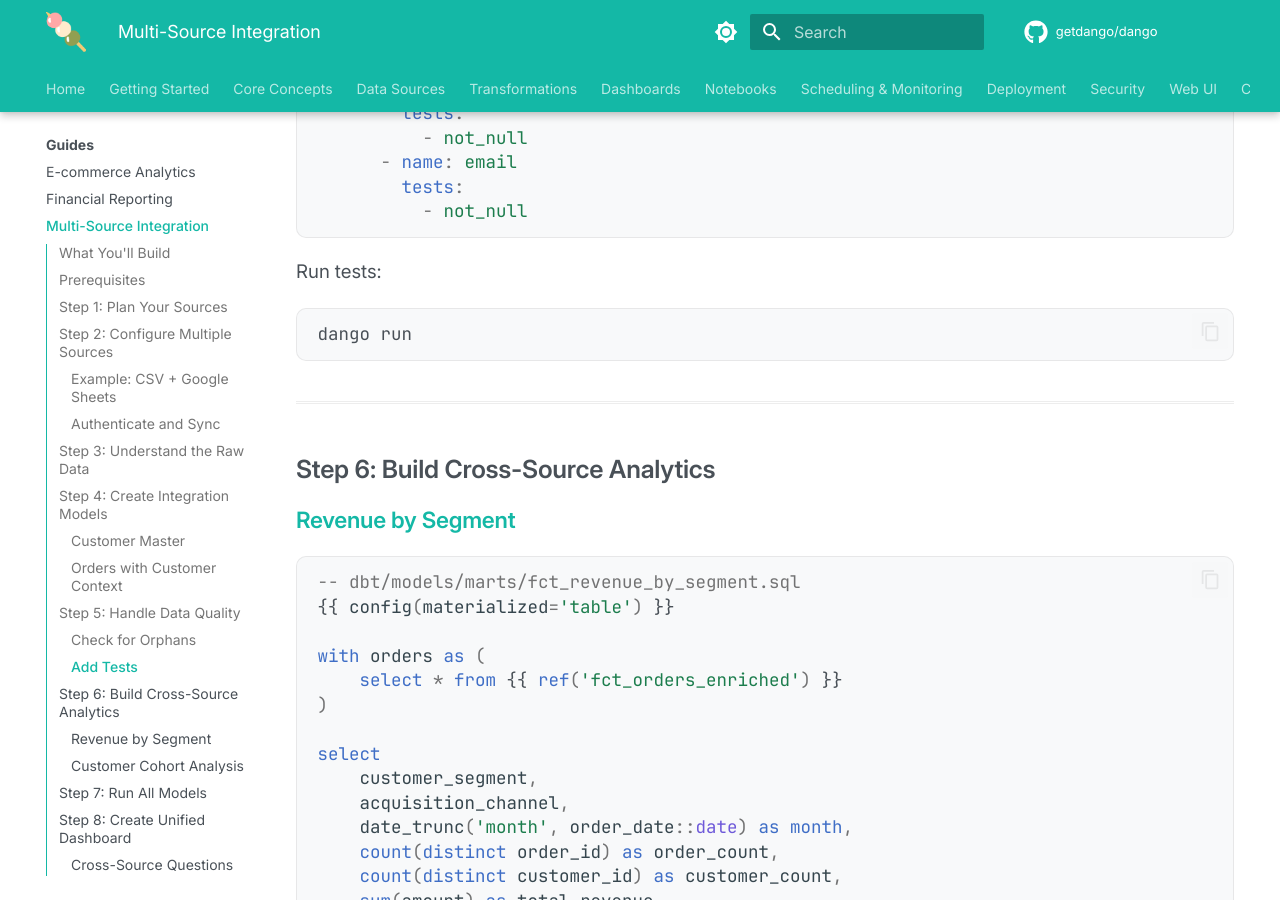
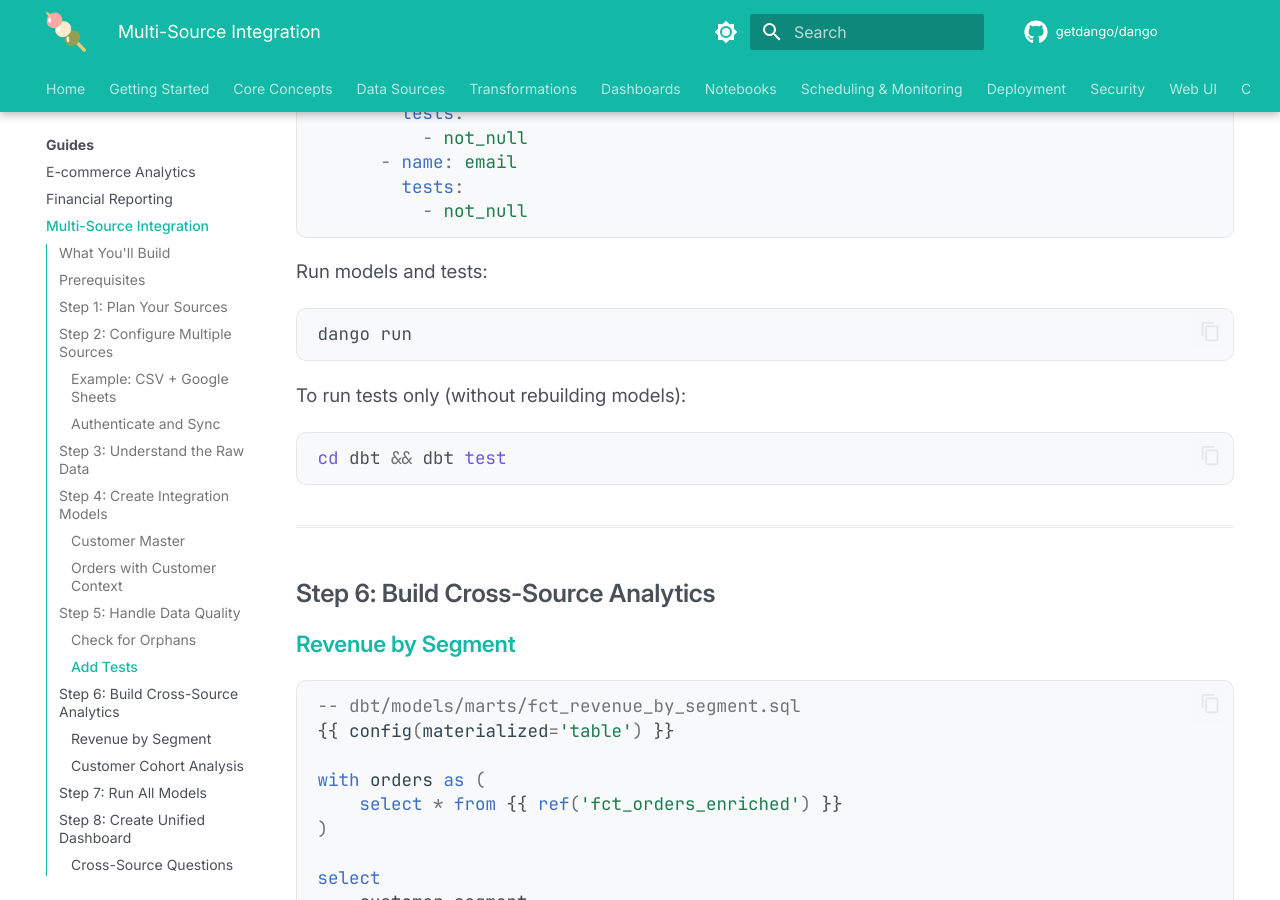
Before and after one commit to getdango/docs, an MkDocs documentation site: the page built from docs/guides/multi-source.md, in a window 1280 px wide and 900 px high, scrolled down 5843 px. Built offline with MkDocs 1.6.1 and Material for MkDocs 9.7.7, drawn with Linux system fonts in a browser that asks for light colours; comment, search, counter and statistics services are not loaded; the version menu is left out.

Commit message:
D16: fix review findings across 4 guides
- Add missing auth admonition to financial-reporting.md prerequisites
- Rename "Add CSV Source" heading to "Add Data Source" in ecommerce tutorial
- Add "tests only" alternative (cd dbt && dbt test) in multi-source guide
- Replace FILTER (WHERE) with CASE WHEN in spreadsheet reference table

Co-Authored-By: Claude Opus 4.6 (1M context) <noreply@anthropic.com>

````diff
--- a/docs/guides/multi-source.md
+++ b/docs/guides/multi-source.md
@@ -231,9 +231,14 @@ models:
           - not_null
 ```
 
-Run tests:
+Run models and tests:
 ```bash
 dango run
+```
+
+To run tests only (without rebuilding models):
+```bash
+cd dbt && dbt test
 ```
 
 ---
````
Also changed, not shown: docs/guides/ecommerce-tutorial.md (+1 -1 lines), docs/guides/financial-reporting.md (+3 -0 lines), docs/guides/spreadsheet-migration.md (+1 -1 lines).
